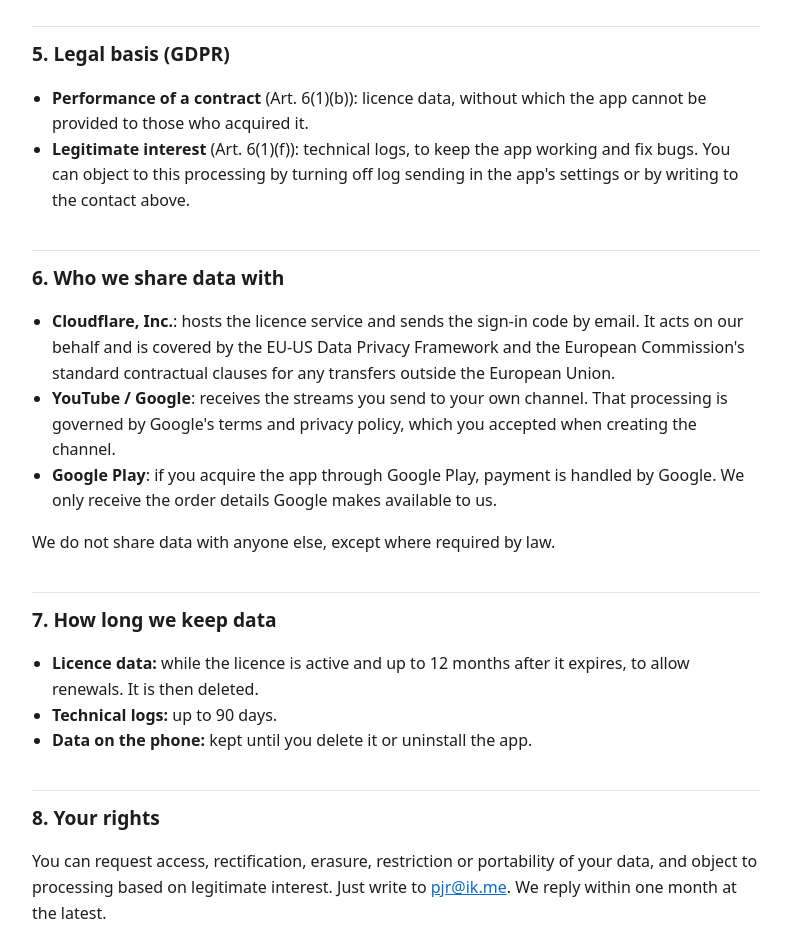
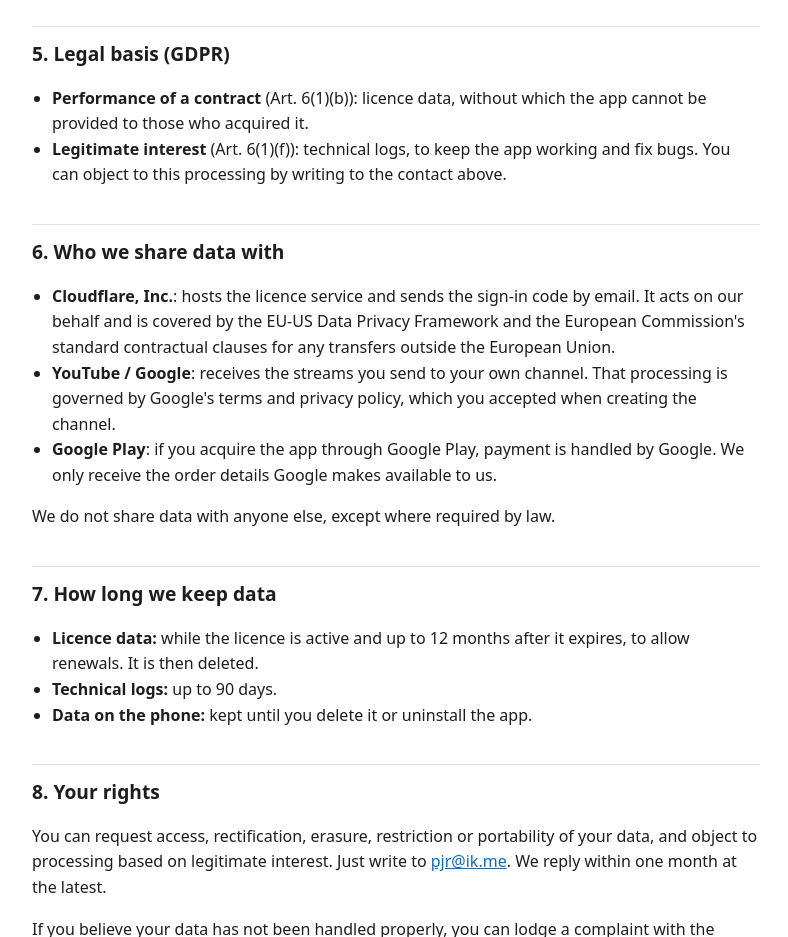
Before and after one commit to Git-Ludwig/sc-setcast-privacidade, a plain HTML site: page index.html in a window 1280 px wide. Shown: the part 1800-2737 px from the top of the page, without its empty margins (244-1032 px from the left). Drawn offline with Linux system fonts and the light colour scheme.

Commit message:
Update index.html

```diff
--- a/index.html
+++ b/index.html
@@ -71,7 +71,7 @@
 <h2>5. Legal basis (GDPR)</h2>
 <ul>
   <li><strong>Performance of a contract</strong> (Art. 6(1)(b)): licence data, without which the app cannot be provided to those who acquired it.</li>
-  <li><strong>Legitimate interest</strong> (Art. 6(1)(f)): technical logs, to keep the app working and fix bugs. You can object to this processing by turning off log sending in the app's settings or by writing to the contact above.</li>
+  <li><strong>Legitimate interest</strong> (Art. 6(1)(f)): technical logs, to keep the app working and fix bugs. You can object to this processing by writing to the contact above.</li>
 </ul>
 
 <h2>6. Who we share data with</h2>
```
